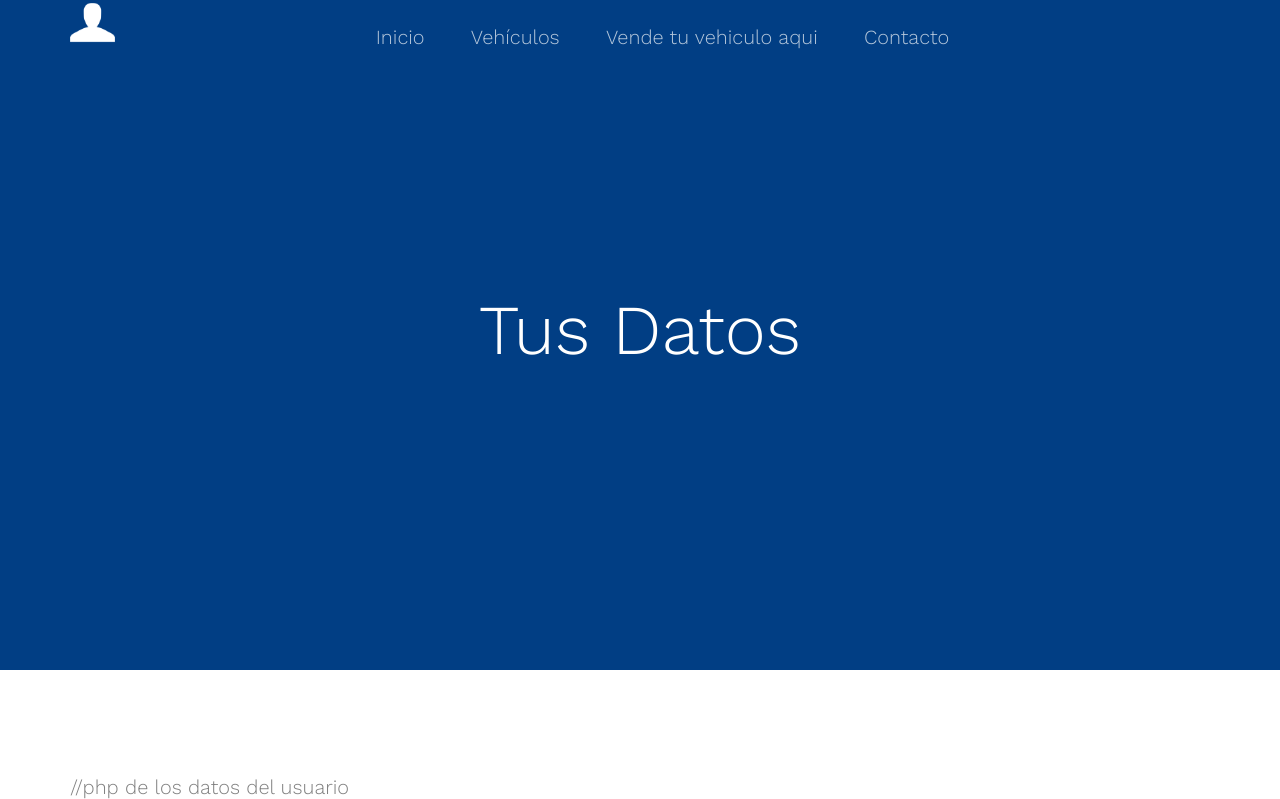
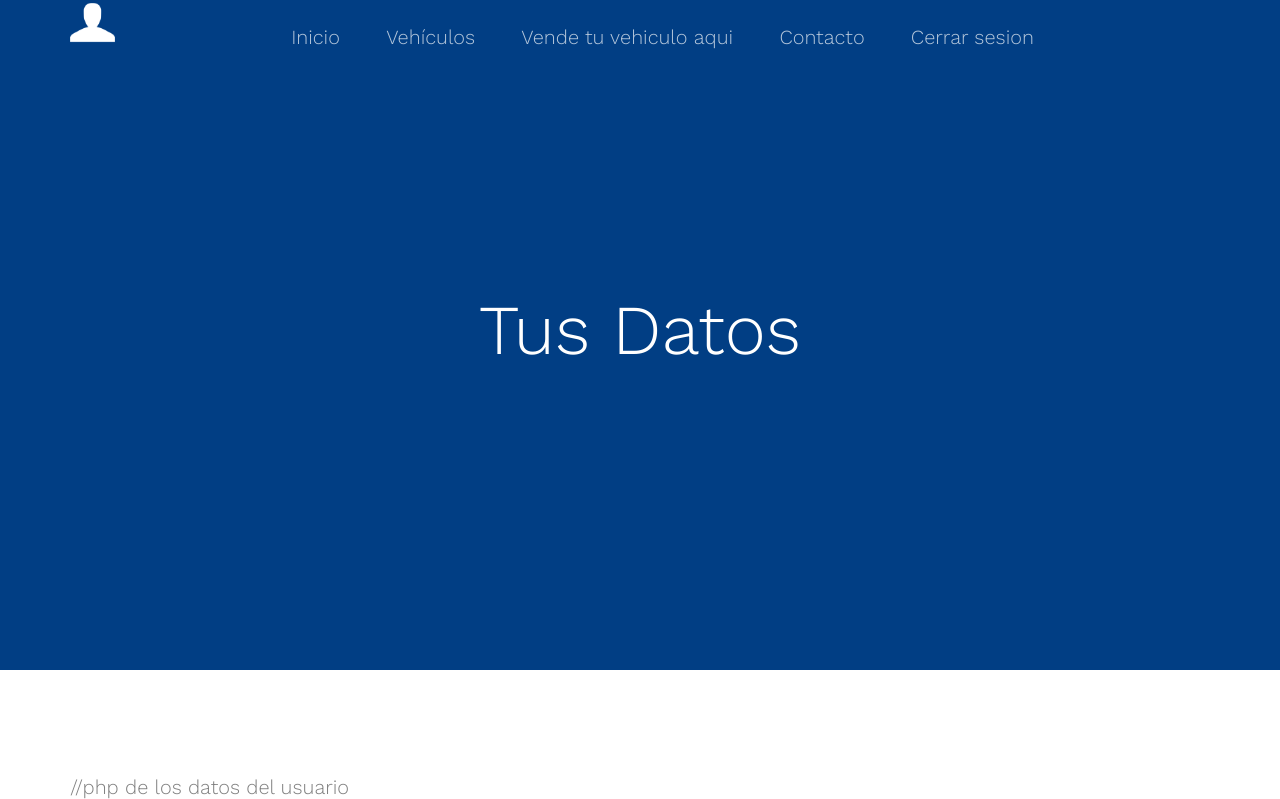
Before and after one commit to b3divere/T1--seaccion-2---pagina-venta-de-autos, a PHP site: page /datosusuario.php in a window 1280 px wide. Shown: the top 799 px of the page. Run offline with PHP 8.4, Linux system fonts and the light colour scheme; the visitor is signed in with stand-in values (Sample User, id 1); data that the repository does not hold is empty; some libraries are stand-ins or nearby versions; some web fonts are replaced.

Commit message:
cerra sesion en daosusuario

```diff
--- a/datosusuario.php
+++ b/datosusuario.php
@@ -68,6 +68,7 @@ if(!isset($_SESSION['usuario'])){
                        <li><a href="vehiculos.html"><span>Vehículos</span></a></li>
                        <li><a href="inscripcion.php"><span>Vende tu vehiculo aqui</span></a></li>
                        <li><a href="contacto.html"><span>Contacto</span></a></li>
+                       <li class="item-r"><a href="cerrar_sesion.php">Cerrar sesion</a></li>
                        <a href="datosusuario.html"><img src="images/usuario.png" width="45" height="45" align="left"></a>
                     </ul>
                </nav>
```
